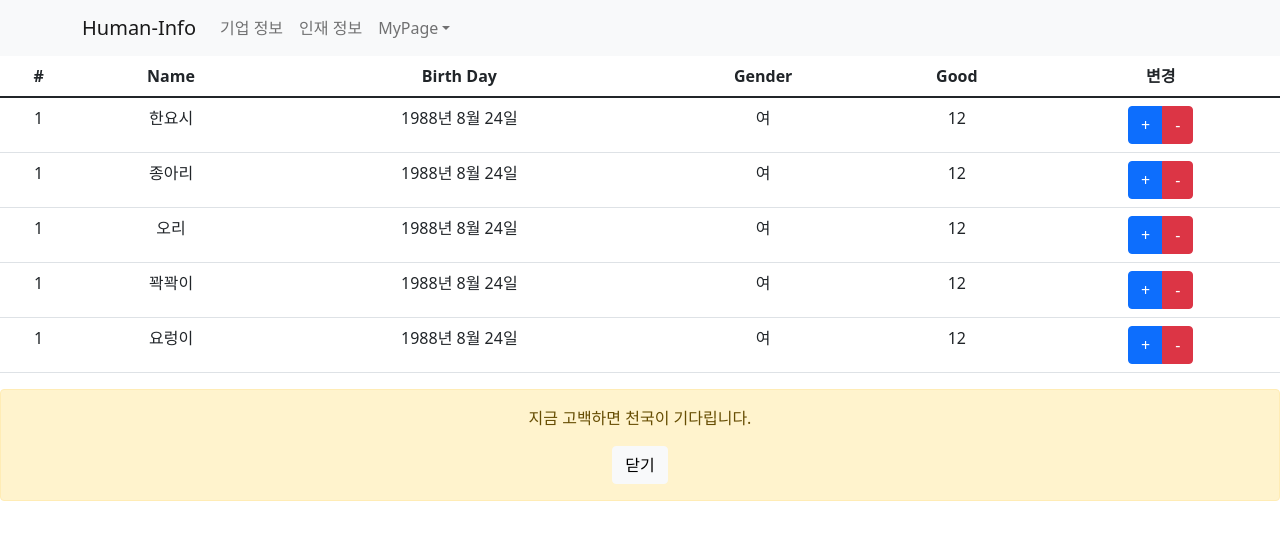
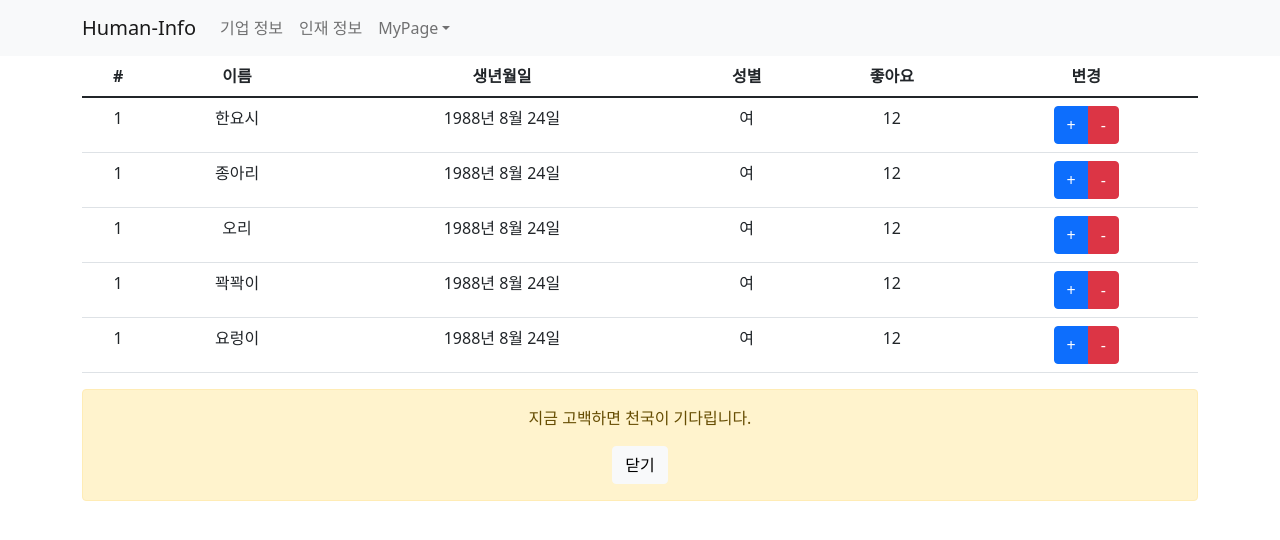
Before and after one commit to kinopiooooo/humaninfo, a React (Create React App) app: page /following in a window 1280 px wide. Shown: the top 540 px of the page. Built offline with nearby package versions, Linux system fonts and the light colour scheme; no server answers.

Commit message:
redux parameter

```diff
--- a/src/Following.js
+++ b/src/Following.js
@@ -1,17 +1,18 @@
 import React from "react";
-import { Alert, Button, ButtonGroup, Table } from "react-bootstrap";
+import { Alert, Button, ButtonGroup, Container, Table } from "react-bootstrap";
 import { connect } from "react-redux";
 function Following(props){
     return(
         <>
+        <Container>
             <Table responsive>
                 <thead>
                     <tr>
                         <th>#</th>
-                    <th>Name</th>
-                    <th>Birth Day</th>
-                    <th>Gender</th>
-                    <th>Good</th>
+                        <th>이름</th>
+                        <th>생년월일</th>
+                        <th>성별</th>
+                        <th>좋아요</th>
                         <th>변경</th>
                     </tr>
                 </thead>
@@ -27,8 +28,8 @@ function Following(props){
                                     <td>{props.state[i].good}</td>
                                     <td>
                                         <ButtonGroup aria-label="Basic example">
-                                        <Button variant="primary" onClick={()=>{ props.dispatch({type : 'addCount'}) }}>+</Button>
-                                        <Button variant="danger" onClick={()=>{ props.dispatch({type : 'removeCount'}) }}>-</Button>
+                                            <Button variant="primary" onClick={()=>{ props.dispatch({type : 'addCount', target : i}) }}>+</Button>
+                                            <Button variant="danger" onClick={()=>{ props.dispatch({type : 'removeCount', target : i}) }}>-</Button>
                                         </ButtonGroup>
                                     </td>
                                 </tr>
@@ -46,6 +47,7 @@ function Following(props){
             )
             :null
             }
+        </Container>
         </>
     )
 }
--- a/src/index.js
+++ b/src/index.js
@@ -31,11 +31,11 @@ function reducer(state = initialFollowing, action){
   if( action.type === 'addCount' ){
 
     let copy = [...state];
-    copy[0].good++;
+    copy[action.target].good++;
     return copy
   }else if(action.type === 'removeCount'){
     let copy = [...state];
-    if(copy[0].good>0) copy[0].good--;
+    if(copy[action.target].good>0) copy[action.target].good--;
     return copy
   }else{
     return state
```
Lines whose indentation alone changed are shown as unchanged.
